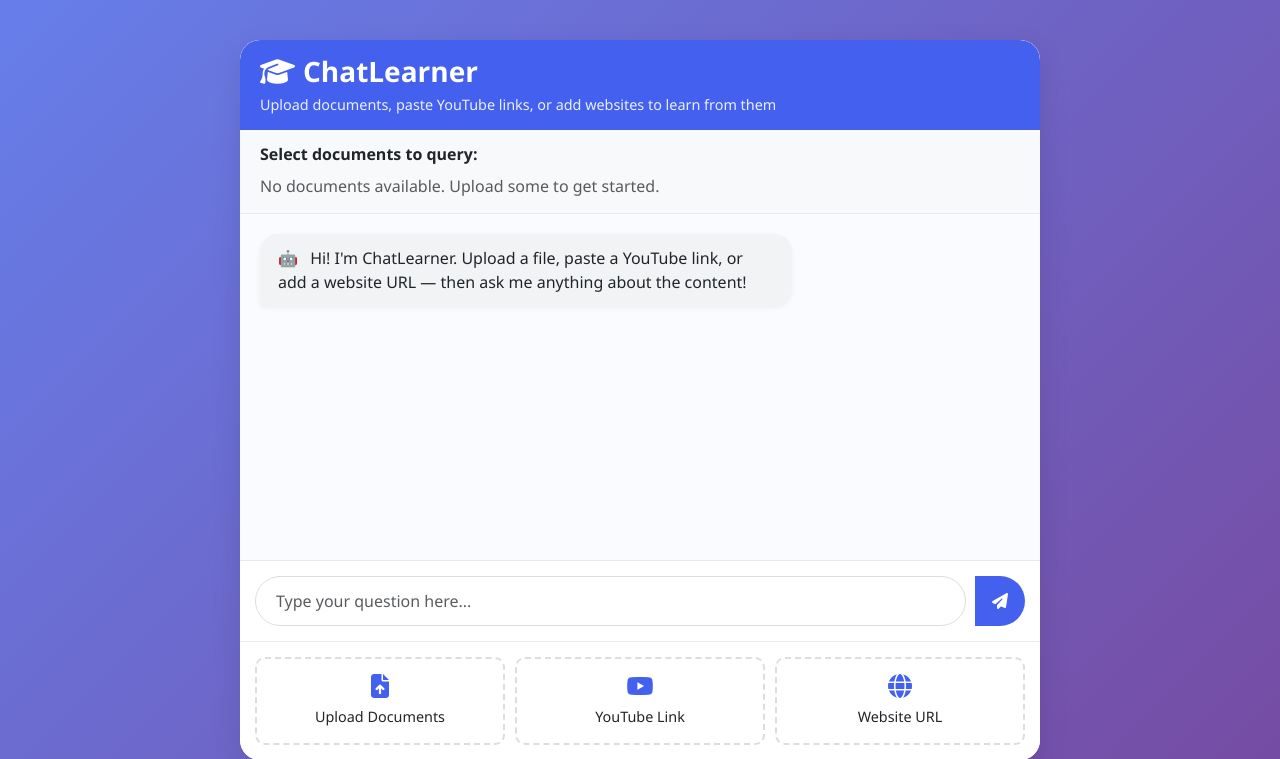
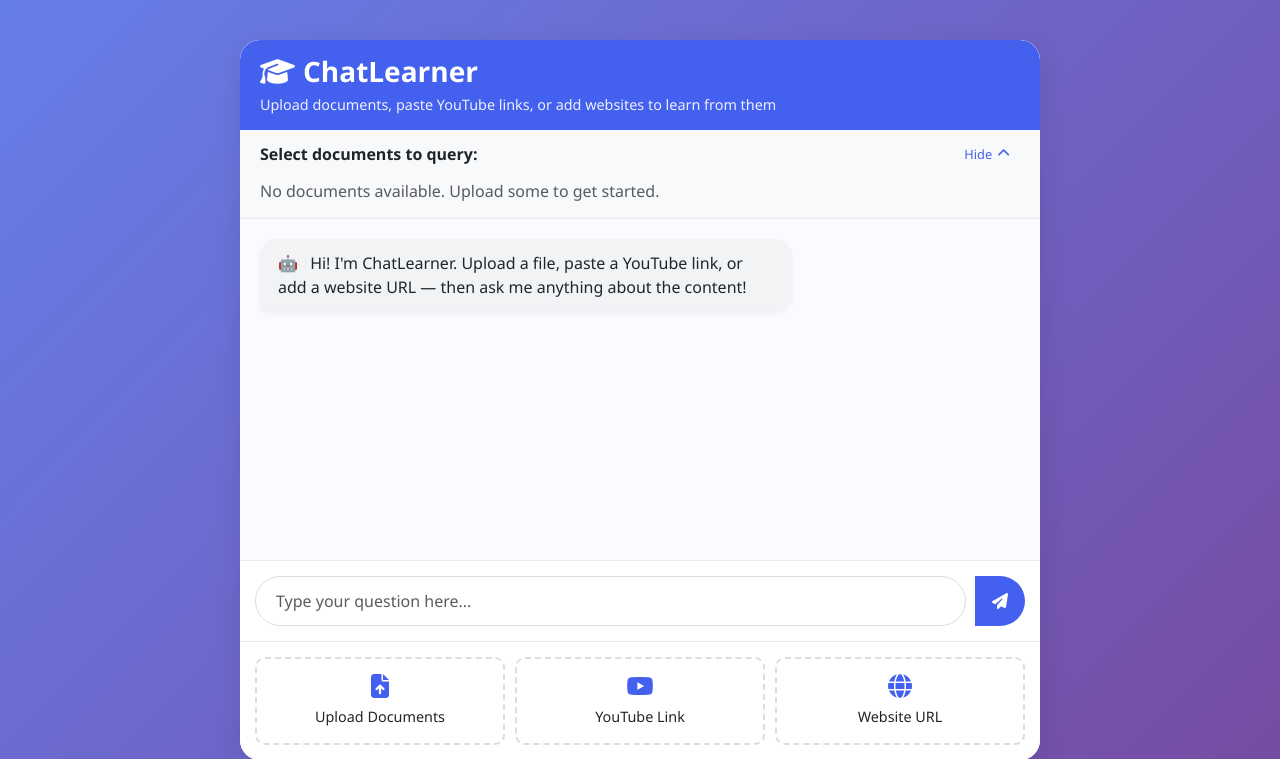
Before and after one commit to Mubarak149/personalizedAItutor, a Django app: page /chatlearner/ in a window 1280 px wide. Shown: the top 759 px of the page. Run offline with Django 5.2, Linux system fonts and the light colour scheme; data that the repository does not hold is empty; some libraries are stand-ins or nearby versions.

Commit message:
i add toggle btn for show/hide the documents section

```diff
--- a/tutor/templates/chatlearner.html
+++ b/tutor/templates/chatlearner.html
@@ -55,19 +55,60 @@
       font-size: 0.9rem;
     }
 
-    /* Document list styling */
-    .documents-section {
-      padding: 15px 20px;
+    /* Documents section wrapper */
+    .documents-wrapper {
       background: #f8f9fa;
       border-bottom: 1px solid #eaeaea;
+    }
+
+    /* Documents header - always visible */
+    .documents-header {
+      display: flex;
+      justify-content: space-between;
+      align-items: center;
+      padding: 10px 20px;
+      background: #f8f9fa;
+    }
+
+    .documents-header h6 {
+      margin: 0;
+      color: var(--dark-color);
+      font-weight: 600;
+    }
+
+    .toggle-documents-btn {
+      background: none;
+      border: none;
+      color: var(--primary-color);
+      cursor: pointer;
+      font-size: 0.8rem;
+      display: flex;
+      align-items: center;
+      gap: 5px;
+      transition: all 0.2s;
+      padding: 5px 10px;
+      border-radius: 15px;
+    }
+
+    .toggle-documents-btn:hover {
+      background: rgba(67, 97, 238, 0.1);
+      color: var(--secondary-color);
+    }
+
+    /* Document list styling - collapsible */
+    .documents-section {
+      padding: 0 20px 15px;
+      background: #f8f9fa;
       max-height: 150px;
       overflow-y: auto;
+      transition: all 0.3s ease;
     }
 
-    .documents-section h6 {
-      margin-bottom: 10px;
-      color: var(--dark-color);
-      font-weight: 600;
+    .documents-section.collapsed {
+      max-height: 0;
+      padding-top: 0;
+      padding-bottom: 0;
+      overflow: hidden;
     }
 
     .document-list {
@@ -101,6 +142,7 @@
       overflow-y: auto;
       padding: 20px;
       background: #fafbff;
+      transition: all 0.3s ease;
     }
 
     .message {
@@ -323,9 +365,19 @@
         <p>Upload documents, paste YouTube links, or add websites to learn from them</p>
       </div>
 
-      <!-- Document Selection Section -->
-      <div class="documents-section">
+      <!-- Documents Wrapper - Always visible header with collapsible content -->
+      <div class="documents-wrapper">
+        <!-- Documents Header - Always visible -->
+        <div class="documents-header">
           <h6>Select documents to query:</h6>
+          <button class="toggle-documents-btn" id="toggle-documents-btn" aria-label="Toggle documents visibility">
+            <span id="toggle-text">Hide</span>
+            <i class="fas fa-chevron-up" id="toggle-icon"></i>
+          </button>
+        </div>
+
+        <!-- Documents Section - Collapsible content -->
+        <div class="documents-section" id="documents-section">
           <div class="document-list" id="document-list">
             {% for doc in datas %}
               <div class="document-item">
@@ -335,6 +387,7 @@
             {% empty %}
               <div class="text-muted">No documents available. Upload some to get started.</div>
             {% endfor %}
+          </div>
         </div>
       </div>
 
@@ -420,11 +473,17 @@
     const modalUrlInput = document.getElementById("modal-url-input");
     const processUrlBtn = document.getElementById("process-url-btn");
     const sendBtn = document.querySelector('.send-btn');
+    const documentsSection = document.getElementById("documents-section");
+    const toggleDocumentsBtn = document.getElementById("toggle-documents-btn");
+    const toggleText = document.getElementById("toggle-text");
+    const toggleIcon = document.getElementById("toggle-icon");
 
     // Track current URL type for modal processing
     let currentUrlType = "";
     // Track if we're currently processing a request
     let isProcessing = false;
+    // Track documents section visibility
+    let documentsVisible = true;
 
     // Function to get CSRF token for secure communication with Django backend
     function getCSRFToken() {
@@ -432,6 +491,25 @@
     }
 
     const csrftoken = getCSRFToken();
+
+    // Function to toggle documents section visibility
+    function toggleDocuments() {
+      documentsVisible = !documentsVisible;
+
+      if (documentsVisible) {
+        // Show documents section
+        documentsSection.classList.remove("collapsed");
+        toggleText.textContent = "Hide";
+        toggleIcon.className = "fas fa-chevron-up";
+        toggleDocumentsBtn.setAttribute("aria-label", "Hide documents");
+      } else {
+        // Hide documents section
+        documentsSection.classList.add("collapsed");
+        toggleText.textContent = "Show";
+        toggleIcon.className = "fas fa-chevron-down";
+        toggleDocumentsBtn.setAttribute("aria-label", "Show documents");
+      }
+    }
 
     // Function to add a message to the chat
     function addMessage(text, role = "assistant") {
@@ -573,6 +651,9 @@
     }
 
     // Event Listeners
+
+    // Toggle documents section
+    toggleDocumentsBtn.addEventListener("click", toggleDocuments);
 
     // Document upload trigger
     documentUploadTrigger.addEventListener("click", () => {
```
Lines whose indentation alone changed are shown as unchanged.
